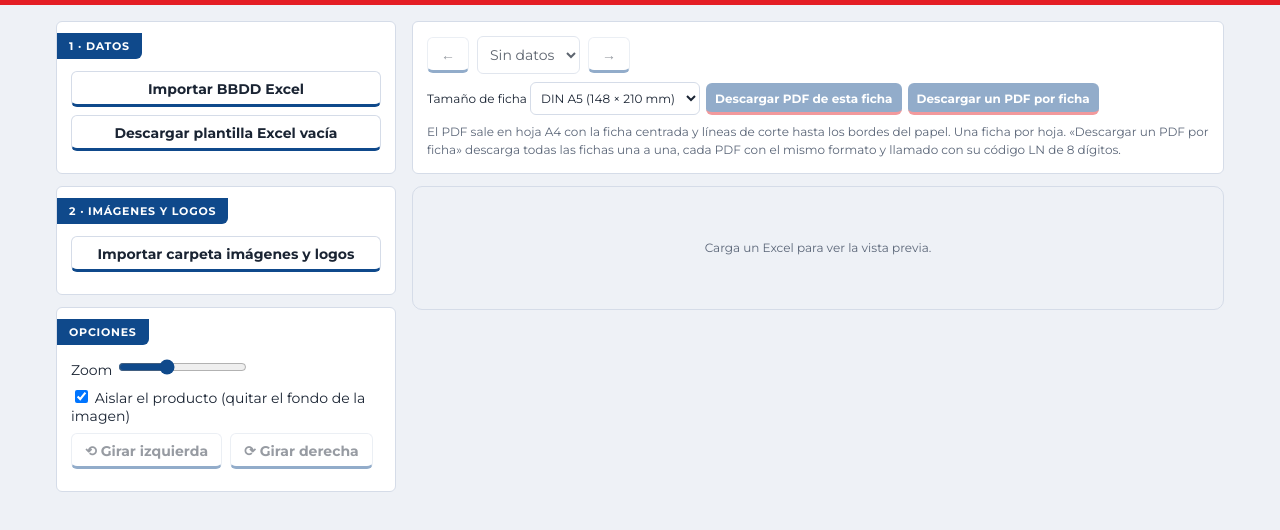
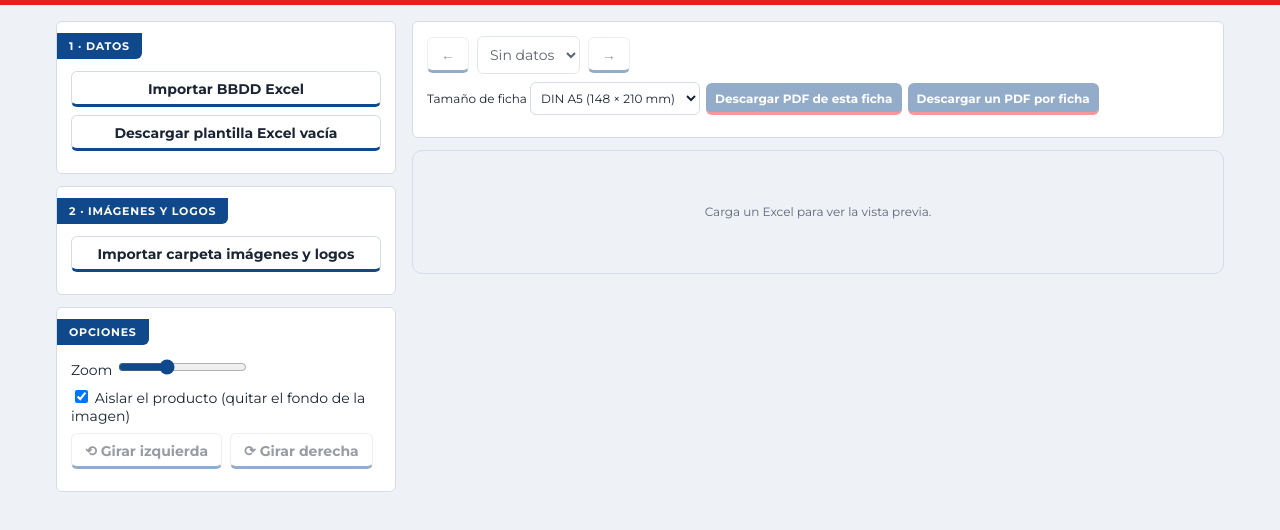
Before and after one commit to MerchandisingBIGMAT/fichas-tecnicas-CONSTRUCCION, a plain HTML site: page index.html in a window 1280 px wide. Shown: the part 90-620 px from the top of the page. Drawn offline with nearby package versions, Linux system fonts and the light colour scheme; a script that the page names is missing.

Commit message:
Quitar texto explicativo bajo los botones de descarga
Co-Authored-By: Claude Sonnet 5.5 <noreply@anthropic.com>
Claude-Session: https://claude.ai/code/session_014cx7JkmRLjKwoWm31bE6vU

```diff
--- a/index.html
+++ b/index.html
@@ -188,7 +188,6 @@ body.measure .wrap{display:block!important;position:absolute;left:-9999px}
      <button id="dAll" disabled style="display:none">Descargar PDF de todas</button>
      <button id="dZip" disabled>Descargar un PDF por ficha</button>
     </div>
-    <div class="status">El PDF sale en hoja A4 con la ficha centrada y líneas de corte hasta los bordes del papel. Una ficha por hoja. «Descargar un PDF por ficha» descarga todas las fichas una a una, cada PDF con el mismo formato y llamado con su código LN de 8 dígitos.</div>
    </div>
    <div class="stage" id="stage"><div class="status" style="padding:40px">Carga un Excel para ver la vista previa.</div></div>
   </main>
```
